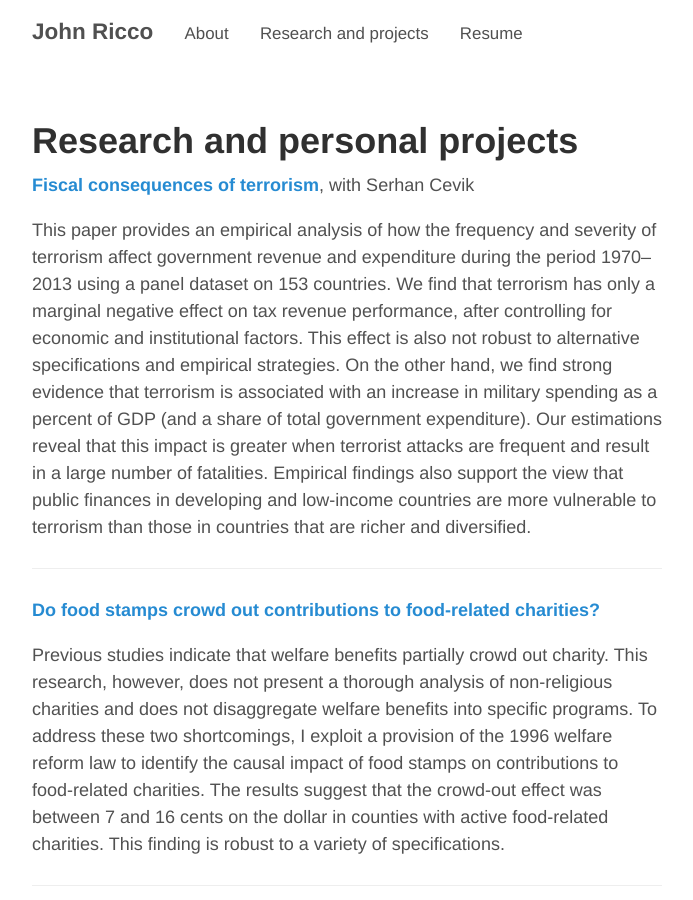
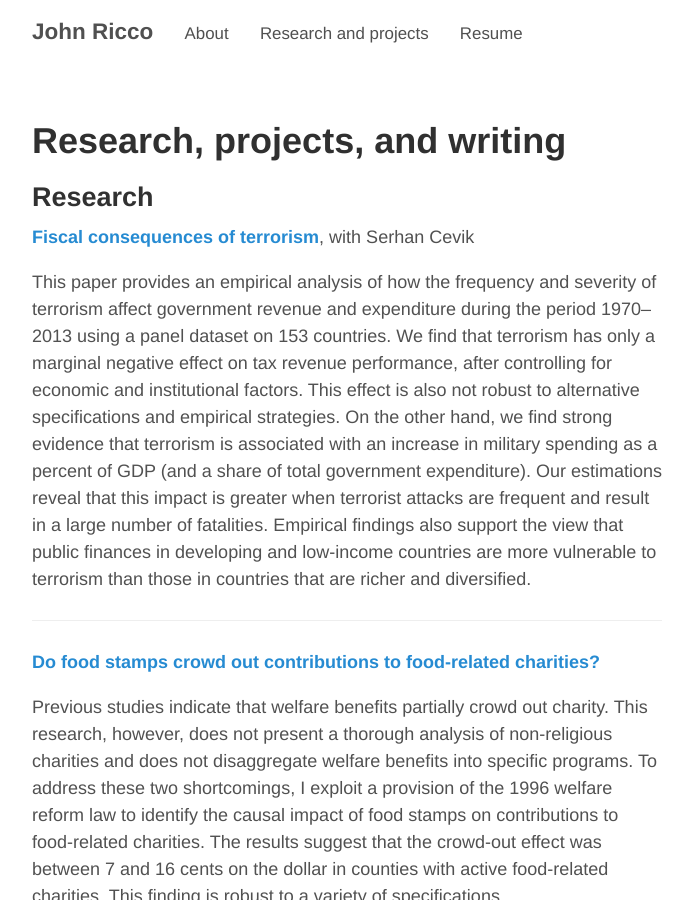
Before and after one commit to WadeP6970/johnricco.github.io, a Jekyll site: the page built from projects.md, in a window 1280 px wide and 900 px high. Shown: the whole window, without its empty margins (293-986 px from the left). Built offline with Jekyll 4.4.1, drawn with Linux system fonts in a browser that asks for light colours.

Commit message:
Header test

```diff
--- a/projects.md
+++ b/projects.md
@@ -1,7 +1,9 @@
 ---
 layout: page
-title: Research and personal projects
+title: Research, projects, and writing
 ---
+
+## Research
 
 **[Fiscal consequences of
 terrorism](https://www.imf.org/external/pubs/ft/wp/2015/wp15225.pdf)**,
```
